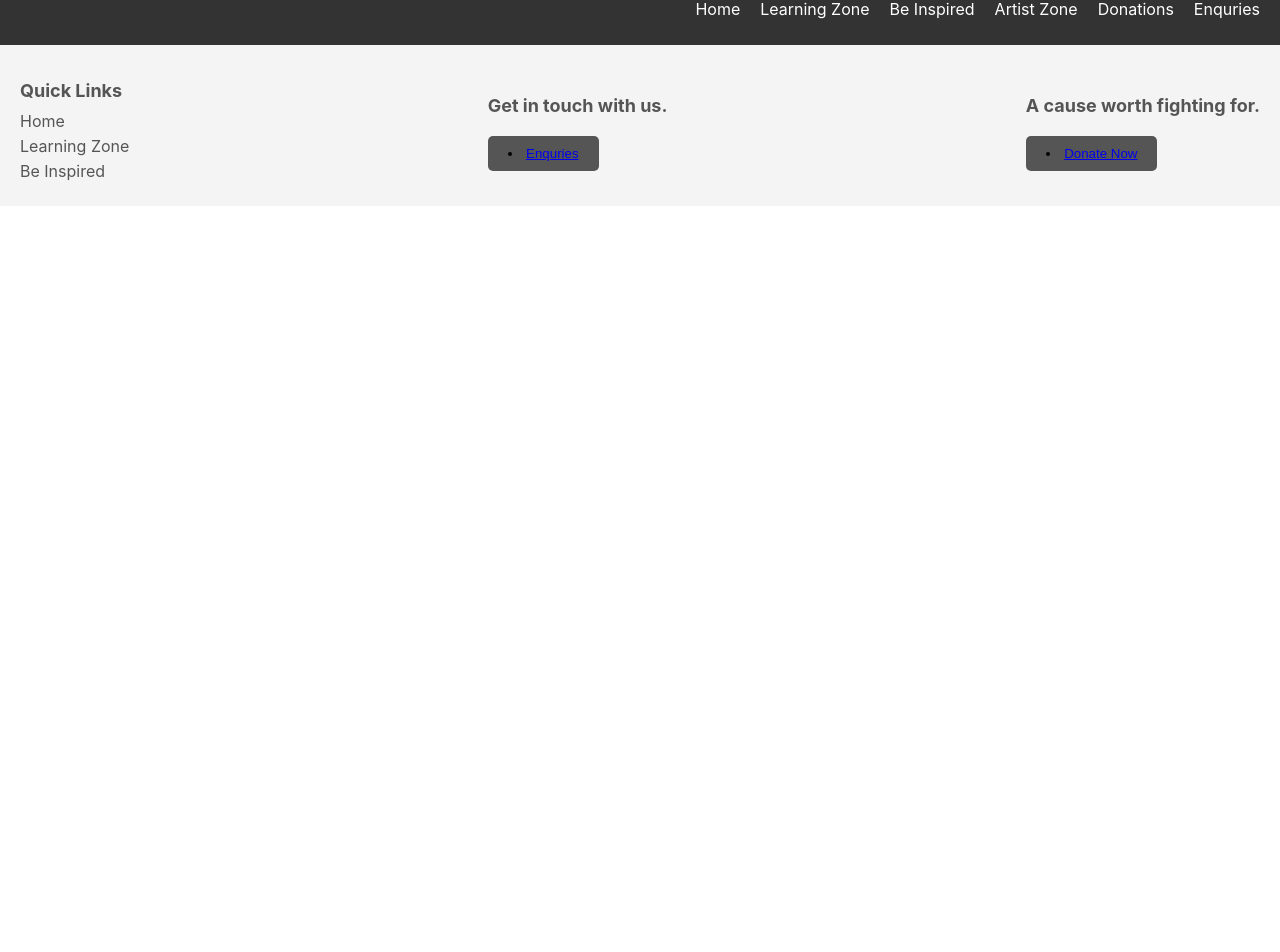
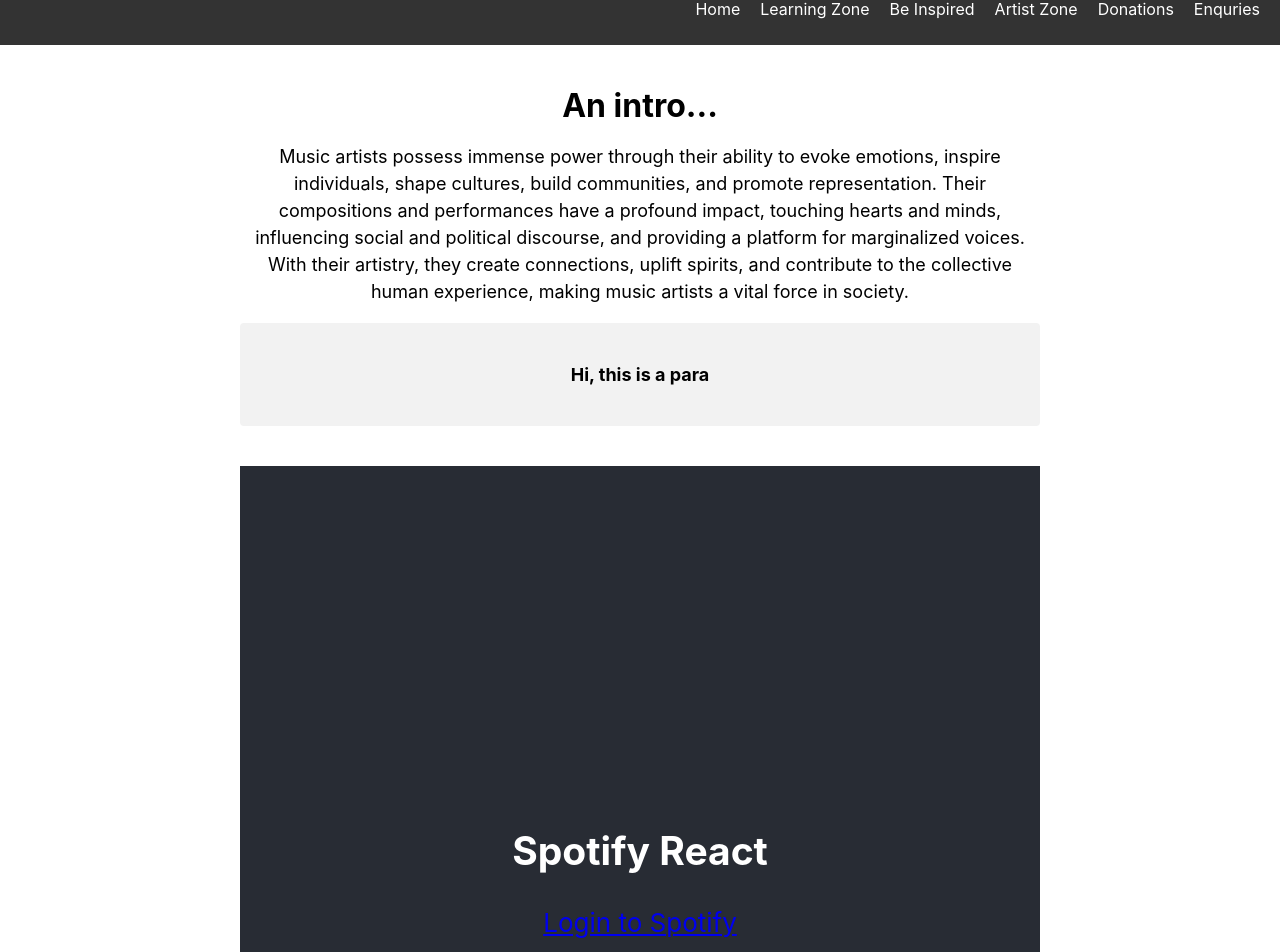
Before and after one commit to AllwinJWork/Music-Project, a React (Create React App) app: page /artist in a window 1280 px wide. Shown: the part 31-983 px from the top of the page. Before the commit the page ends 800 px from the top, so only its background shows below. Built offline with nearby package versions, Linux system fonts and the light colour scheme.

Commit message:
api connection + file organisation

```diff
--- a/package.json
+++ b/package.json
@@ -10,11 +10,13 @@
     "@types/node": "^16.18.34",
     "@types/react": "^18.2.8",
     "@types/react-dom": "^18.2.4",
+    "query-string": "^8.1.0",
     "react": "^18.2.0",
     "react-bootstrap": "^2.7.4",
     "react-dom": "^18.2.0",
     "react-router-dom": "^6.13.0",
     "react-scripts": "5.0.1",
+    "spotify-web-api-js": "^1.5.2",
     "typescript": "^4.9.5",
     "web-vitals": "^2.1.4"
   },
--- a/src/App.tsx
+++ b/src/App.tsx
@@ -6,10 +6,13 @@
 import HomePage from './Components/HomePage'
 import About from './Components/About';
 import Donations from './Components/Donations';
+import ArtistZone from './Components/ArtistZone';
+import ArtistAuth from './Components/ArtistAuth';
 
 
 
 function App() {
+
   return (
     <>
     <NavBar/>
@@ -18,6 +21,8 @@
           <Route path="/about" element={<About/>}/>
           <Route path="/homepage" element={<HomePage/>}/>
           <Route path="/donations" element={<Donations/>}/>
+          <Route path="/artist" element={<ArtistZone/>}/>
+          <Route path="/artist-auth" element={<ArtistAuth/>}/>
         </Routes>
       </div>
       <Footer/>
--- /dev/null
+++ b/src/Components/ArtistAuth.tsx
@@ -0,0 +1,42 @@
+import queryString from "query-string";
+import React, { useEffect, useState } from "react";
+import { useLocation } from "react-router-dom";
+import { Artists } from "./Artists/Artists.types";
+
+const ArtistAuth = () => {
+  const [accessToken, setToken] = useState("");
+  const [artists, setArtists] = useState<Artists>();
+
+  const [searchQuery, setSearchQuery] = useState('')
+  const onChangeHandler = (e:React.ChangeEvent<HTMLInputElement>)   => {
+      setSearchQuery(e.target.value)
+  }
+  useEffect(() => {
+    const hashParams = window.location.hash.substr(1);
+    const token = new URLSearchParams(hashParams).get("access_token");
+    if (!token) return;
+    setToken(token);
+  }, []);
+  useEffect(() => {
+    if (!accessToken) return;
+    console.log(accessToken);
+    fetch(
+      "https://api.spotify.com/v1/artists/0TnOYISbd1XYRBk9myaseg/related-artists",
+      { headers: { Authorization: `Bearer ${accessToken}` } }
+
+    ).then((res) => res.json()).then((data) => setArtists(data));
+
+  }, [accessToken]);
+
+  return (
+    <div>
+      <input type="text" onChange={onChangeHandler} />
+        <button>Search</button>
+      {artists?.artists.map((artist) => (
+        <div>{artist.name}</div>
+      ))}
+    </div>
+  );
+};
+
+export default ArtistAuth;
--- /dev/null
+++ b/src/Components/ArtistZone.css
@@ -0,0 +1,50 @@
+.ArtistZone {
+    text-align: center;
+    margin: 0 auto;
+    max-width: 800px;
+    padding: 20px;
+  }
+
+  .ArtistZone-opening {
+    margin-bottom: 40px;
+  }
+
+  .ArtistZone-opening h1 {
+    font-size: 32px;
+    margin-bottom: 10px;
+  }
+
+  .ArtistZone-opening p {
+    font-size: 18px;
+    line-height: 1.5;
+  }
+
+  .ArtistZone-opening p span.highlight {
+    color: #1db954;
+    font-weight: bold;
+  }
+
+
+  .FeaturedArtists {
+    background-color: #f2f2f2;
+    padding: 20px;
+    border-radius: 4px;
+  }
+
+  .FeaturedArtists h3 {
+    font-size: 24px;
+    margin-bottom: 10px;
+  }
+
+  .FeaturedArtists img {
+    width: 200px;
+    height: 200px;
+    object-fit: cover;
+    border-radius: 50%;
+    margin-bottom: 10px;
+  }
+
+  .FeaturedArtists p {
+    font-size: 18px;
+    font-weight: bold;
+  }
--- a/src/Components/ArtistZone.tsx
+++ b/src/Components/ArtistZone.tsx
@@ -0,0 +1,49 @@
+/* eslint-disable react/style-prop-object */
+import React, { useEffect, useState } from "react";
+import SpotifyWebApi from 'spotify-web-api-js';
+import './ArtistZone.css';
+
+function ArtistZone() {
+  const CLIENT_ID = "23898b37e61445eb834e6bf74f986dbe";
+  const REDIRECT_URI = "http://localhost:3000/artist-auth";
+  const AUTH_ENDPOINT = "https://accounts.spotify.com/authorize";
+  const RESPONSE_TYPE = "token";
+
+  const [token, setToken] = useState("");
+
+  return (
+    <div className="ArtistZone">
+      <div className= "ArtistZone-opening">
+        <h1>An intro...</h1>
+        <p>
+          Music artists possess immense power through their ability to evoke
+          emotions, inspire individuals, shape cultures, build communities, and
+          promote representation. Their compositions and performances have a
+          profound impact, touching hearts and minds, influencing social and
+          political discourse, and providing a platform for marginalized voices.
+          With their artistry, they create connections, uplift spirits, and
+          contribute to the collective human experience, making music artists a
+          vital force in society.
+        </p>
+
+        <div className="FeaturedArtists">
+          <p>
+            Hi, this is a para{/* need to add the relevent spotify features */}
+          </p>
+          {/* need to add the relevent spotify features */}
+        </div>
+      </div>
+
+      <header className="App-header">
+        <h2>Spotify React</h2>
+        <a
+          href={`${AUTH_ENDPOINT}?client_id=${CLIENT_ID}&redirect_uri=${REDIRECT_URI}&response_type=${RESPONSE_TYPE}`}
+        >
+          Login to Spotify
+        </a>
+      </header>
+    </div>
+  );
+};
+
+export default ArtistZone;
--- a/src/index.tsx
+++ b/src/index.tsx
@@ -16,6 +16,7 @@
   </React.StrictMode>
 );
 
+
 // If you want to start measuring performance in your app, pass a function
 // to log results (for example: reportWebVitals(console.log))
 // or send to an analytics endpoint. Learn more: https://bit.ly/CRA-vitals
```
Also changed, not shown: src/Components/Artists/Artists.types.ts (added, +31 -0 lines), 1 other file (tests, documents, lock files or other folders).
